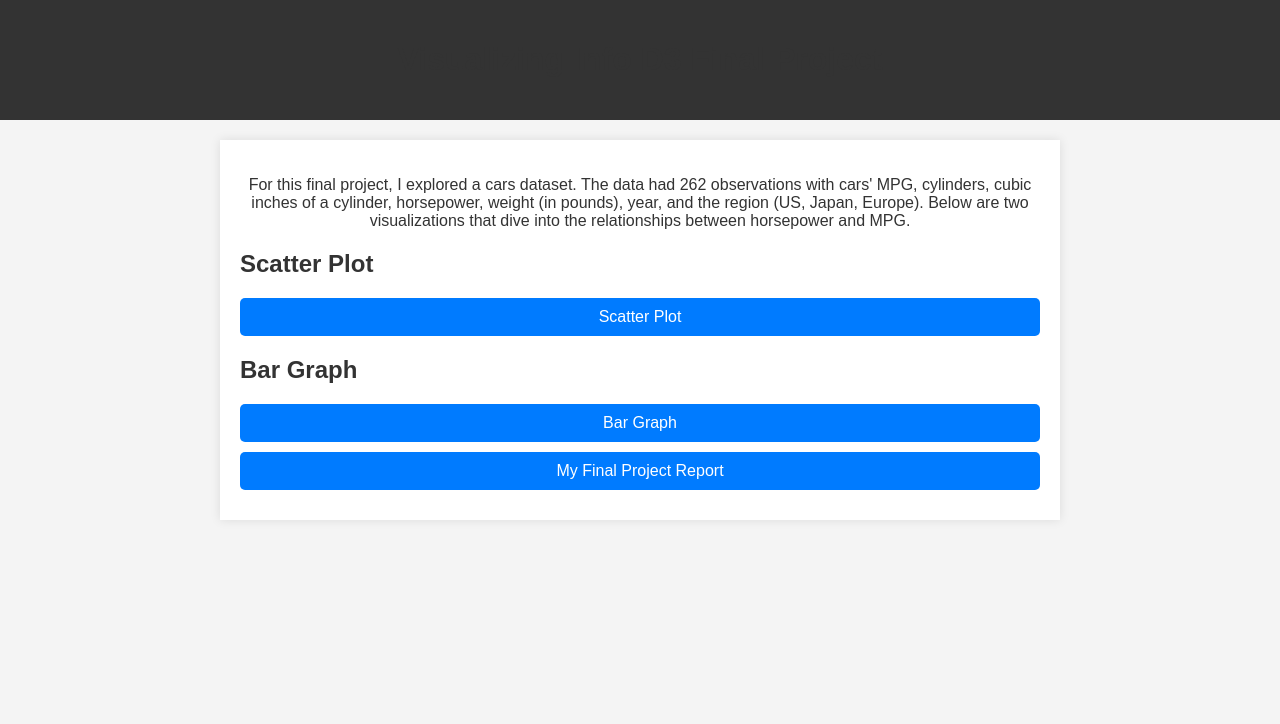
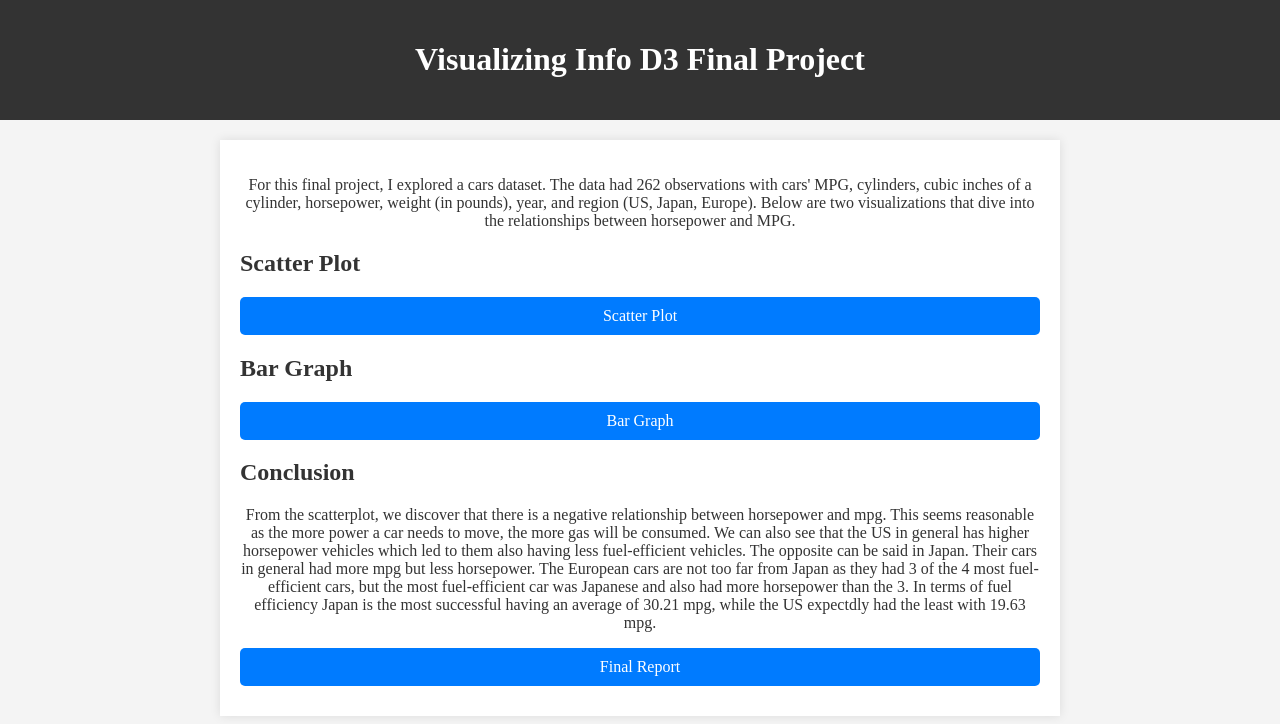
Before and after one commit to mcaraban/D3_Final_Project, a plain HTML site: page index.html in a window 1280 px wide. Drawn offline with Linux system fonts and the light colour scheme.

Commit message:
Update index.html

```diff
--- a/index.html
+++ b/index.html
@@ -6,7 +6,7 @@
     <title>Visualizing Info D3 Final Project</title>
     <style>
         body {
-            font-family: 'Arial', sans-serif;
+            font-family: 'Times New Roman', Times, serif;
             background-color: #f4f4f4;
             color: #333;
             margin: 0;
@@ -22,7 +22,7 @@
 
         h1 {
             text-align: center;
-            color: #333;
+            color: #fff;
         }
 
         p {
@@ -64,7 +64,7 @@
     </header>
     <section>
         <p>For this final project, I explored a cars dataset. The data had 262 observations with cars' MPG, cylinders,
-		cubic inches of a cylinder, horsepower, weight (in pounds), year, and the region (US, Japan, Europe).
+		cubic inches of a cylinder, horsepower, weight (in pounds), year, and region (US, Japan, Europe).
 		Below are two visualizations that dive into the relationships between horsepower and MPG.</p>
 
         <h2>Scatter Plot</h2>
@@ -73,7 +73,15 @@
         <h2>Bar Graph</h2>
         <a href="Bar_Graph.html">Bar Graph</a>
 
-	<a href="Final Project.docx"> My Final Project Report</a>
+	<h2> Conclusion </h2>
+	  <p> From the scatterplot, we discover that there is a negative relationship between horsepower and mpg. This seems
+	reasonable as the more power a car needs to move, the more gas will be consumed. We can also see that the US in general
+	has higher horsepower vehicles which led to them also having less fuel-efficient vehicles. The opposite can be said in Japan.
+	Their cars in general had more mpg but less horsepower. The European cars are not too far from Japan as they had 3 of the 4
+	most fuel-efficient cars, but the most fuel-efficient car was Japanese and also had more horsepower than the 3. In terms of
+	fuel efficiency Japan is the most successful having an average of 30.21 mpg, while the US expectdly had the least with 19.63 mpg.
+	  </p>
+    	<a href="Final_Report.pdf" target="_blank">Final Report</a>
     </section>
 </body>
 </html>
```
